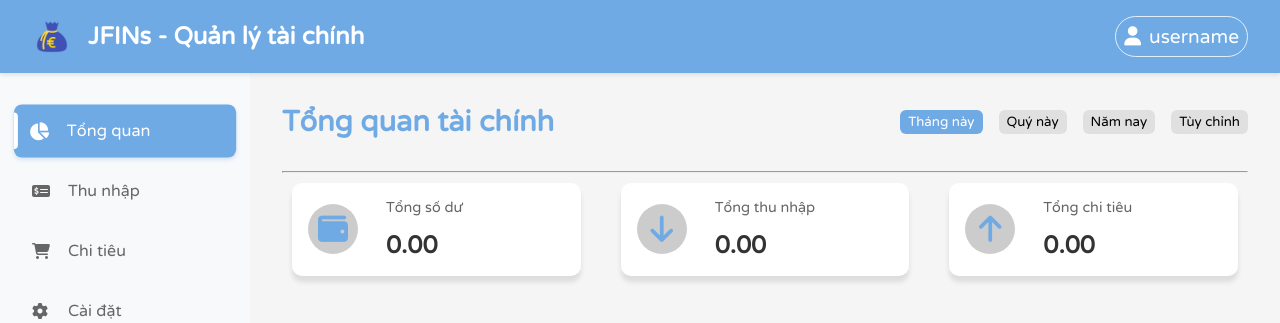
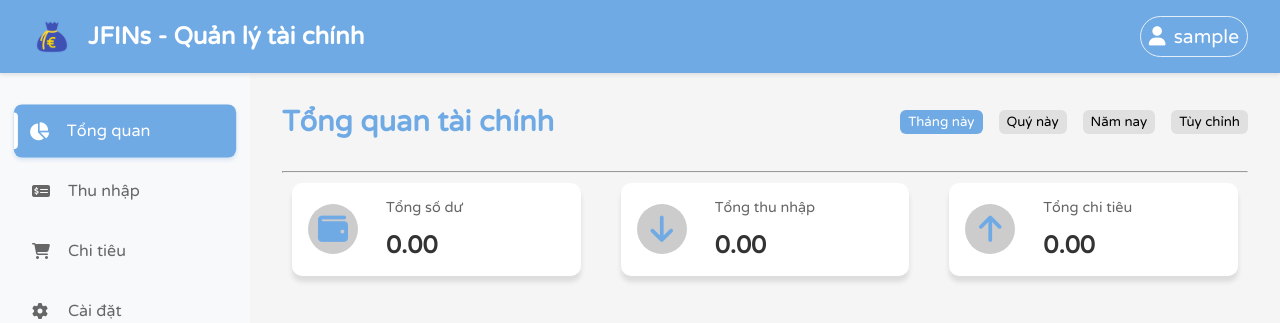
Before and after one commit to githubcuaan/QuanLyTaiChinh_KTPM_Nhom99, a PHP site: page / in a window 1280 px wide. Shown: the top 323 px of the page. Run offline with PHP 8.4, Linux system fonts and the light colour scheme; the visitor is signed in with stand-in values (Sample User, id 1).

Commit message:
work: hiện thị username của người dùng ở profile btn

```diff
--- a/jfins/page/index.php
+++ b/jfins/page/index.php
@@ -55,7 +55,7 @@
       <div class="user-profile">
         <button class="profile-btn">
           <i class="fa-solid fa-user"></i>
-          <p>username</p>
+          <p class="username"><?php echo htmlspecialchars($_SESSION['username']); ?></p>
         </button>
         <div class="dropdown-menu">
           <button class="dropdown-item" id="profile-btn">
@@ -68,6 +68,7 @@
           </button>
         </div>
       </div>
+
     </header>
 
     <!-- main -->
```
